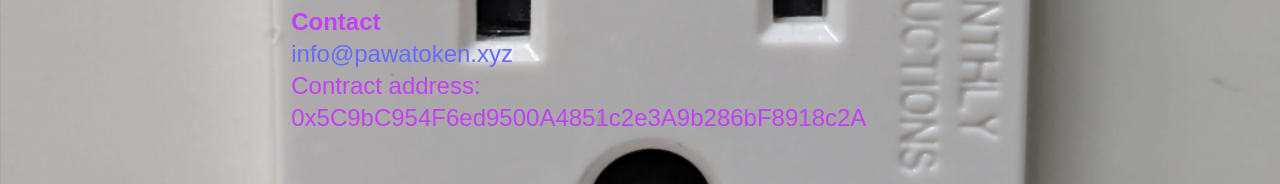
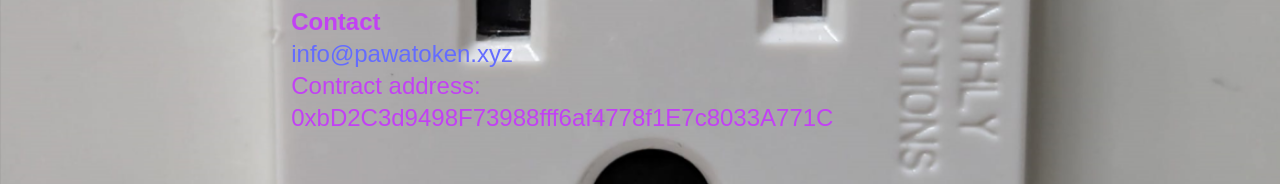
Before and after one commit to MatiasLLL/PAWA-website, a React (Vite) app: page / in a window 1280 px wide. Shown: the part 537-721 px from the top of the page. Built offline with nearby package versions, Linux system fonts and the light colour scheme.

Commit message:
modification contract address

```diff
--- a/src/PAWA.tsx
+++ b/src/PAWA.tsx
@@ -28,7 +28,7 @@ function Pawa() {
           </a>
           <p className="sm:text-xl text-sm md:text-2xl">
             Contract address:<br/>
-            0x5C9bC954F6ed9500A4851c2e3A9b286bF8918c2A
+            0xbD2C3d9498F73988fff6af4778f1E7c8033A771C
           </p>
         </div>
         <div className="flex justify-end items-end w-full min-h-20 mt-8">
```
